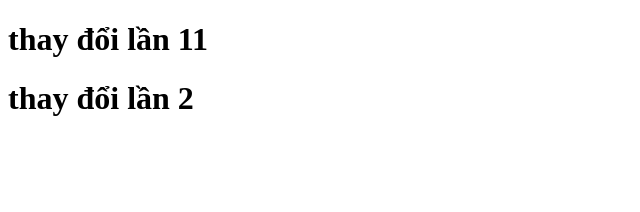
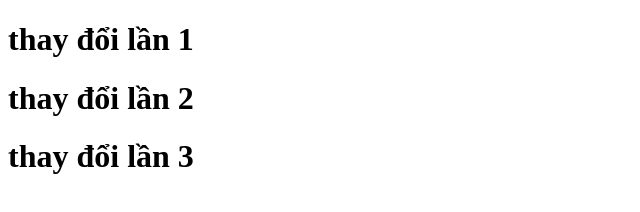
Before and after one commit to Pham-Anh-Tuan/Test1, a plain HTML site: page index.html in a window 1280 px wide. Shown: the whole page, without its empty margins (0-640 px from the left). Drawn offline with Linux system fonts and the light colour scheme.

Commit message:
thay doi lan 3

```diff
--- a/index.html
+++ b/index.html
@@ -5,8 +5,9 @@
     <title>Title</title>
 </head>
 <body>
-<h1> thay đổi lần 11 </h1>
+<h1> thay đổi lần 1 </h1>
 <h1> thay đổi lần 2 </h1>
+<h1> thay đổi lần 3 </h1>
 
 </body>
 </html>
```
